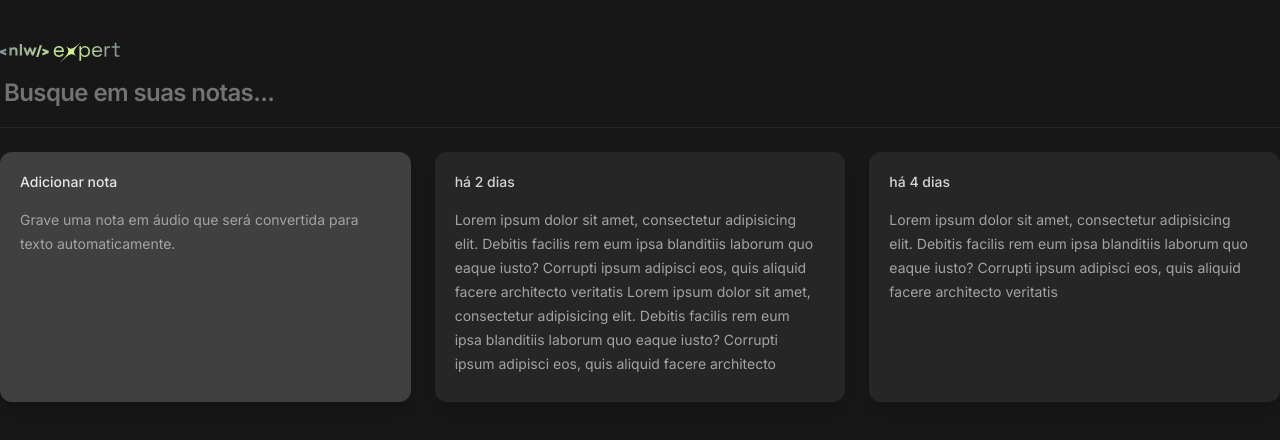
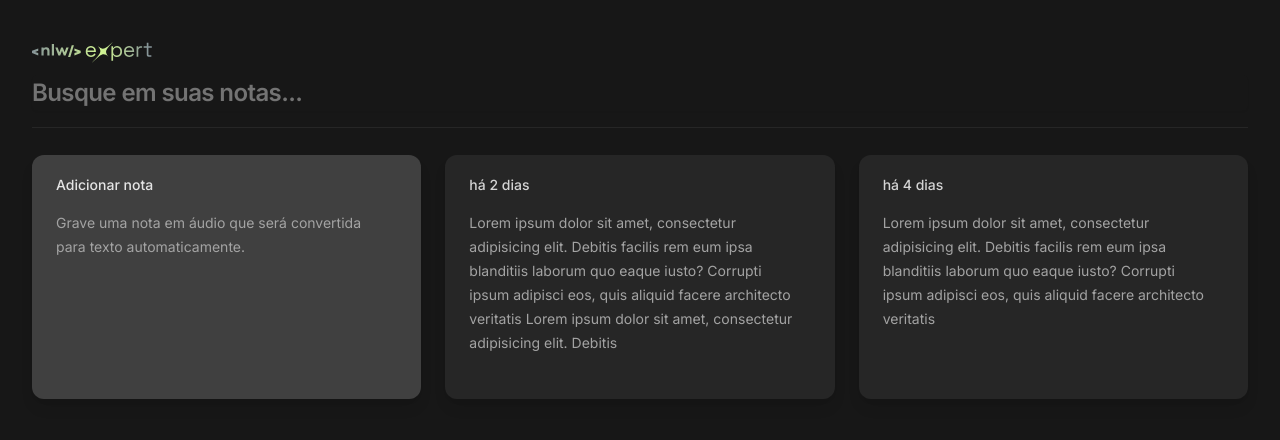
Before and after one commit to VitorAndrey/nlw-expert-react, a React (Vite) app: page / in a window 1280 px wide. Shown: the top 440 px of the page. Built offline with nearby package versions, Linux system fonts and the light colour scheme.

Commit message:
feat: add transitions in card

```diff
--- a/src/app.tsx
+++ b/src/app.tsx
@@ -5,13 +5,13 @@ import { Separator } from "./components/ui/separator";
 
 export function App() {
   return (
-    <main className="mx-auto max-w-7xl my-10">
+    <main className="mx-auto max-w-7xl w-[95%] my-10">
       <header className="space-y-3">
         <Logo size={120} />
 
         <form className="w-full">
           <Input
-            className="text-2xl p-0 border-none tracking-tight font-semibold placeholder:text-neutral-500 placeholder:pl-1 focus-visible:ring-0"
+            className="text-2xl p-0 border-none tracking-tight font-semibold placeholder:text-neutral-500 focus-visible:ring-0"
             placeholder="Busque em suas notas..."
           />
         </form>
@@ -19,7 +19,7 @@ export function App() {
 
       <Separator className="bg-neutral-800 mt-4 mb-6" />
 
-      <section className="grid grid-cols-3 auto-rows-[250px] gap-6">
+      <section className="grid grid-cols-1 sm:grid-cols-2 md:grid-cols-3 auto-rows-[250px] gap-6">
         <NoteCard
           type="add"
           title="Adicionar nota"
@@ -31,13 +31,7 @@ export function App() {
           title="há 2 dias"
           content="Lorem ipsum dolor sit amet, consectetur adipisicing elit. Debitis
             facilis rem eum ipsa blanditiis laborum quo eaque iusto? Corrupti
-            ipsum adipisci eos, quis aliquid facere architecto veritatis Lorem ipsum dolor sit amet, consectetur adipisicing elit. Debitis
-            facilis rem eum ipsa blanditiis laborum quo eaque iusto? Corrupti
-            ipsum adipisci eos, quis aliquid facere architecto veritatisLorem ipsum dolor sit amet, consectetur adipisicing elit. Debitis
-            facilis rem eum ipsa blanditiis laborum quo eaque iusto? Corrupti
-            ipsum adipisci eos, quis aliquid facere architecto veritatisLorem ipsum dolor sit amet, consectetur adipisicing elit. Debitis
-            facilis rem eum ipsa blanditiis laborum quo eaque iusto? Corrupti
-            ipsum adipisci eos, quis aliquid facere architecto veritatis"
+            ipsum adipisci eos, quis aliquid facere architecto veritatis Lorem ipsum dolor sit amet, consectetur adipisicing elit. Debitis"
         />
 
         <NoteCard
--- a/src/components/note-card.tsx
+++ b/src/components/note-card.tsx
@@ -9,9 +9,10 @@ type NoteCardProps = {
 
 export function NoteCard({ title, content, type = "default" }: NoteCardProps) {
   return (
+    <button className="text-left outline-none rounded-xl focus-visible:ring-2 focus-visible:ring-[#CEF193] transition-all duration-300">
       <Card
         data-type={type}
-      className="bg-neutral-800 p-5 pb-3 border-none shadow-lg data-[type=add]:bg-neutral-700 overflow-hidden"
+        className="bg-neutral-800 p-5 pl-6 pb-3 border-none shadow-lg data-[type=add]:bg-neutral-700 overflow-hidden hover:ring-1 hover:ring-neutral-500 data-[type=add]:hover:ring-neutral-400 transition-all duration-300"
       >
         <h3
           data-type={type}
@@ -19,9 +20,10 @@ export function NoteCard({ title, content, type = "default" }: NoteCardProps) {
         >
           {title}
         </h3>
-      <ScrollArea className="h-44 scroll pb-2">
-        <p className="text-sm leading-6 text-neutral-400 pr-3">{content}</p>
+        <ScrollArea className="h-44 scroll pb-2 pr-3.5">
+          <p className="text-sm leading-6 text-neutral-400">{content}</p>
         </ScrollArea>
       </Card>
+    </button>
   );
 }
```
Lines whose indentation alone changed are shown as unchanged.
